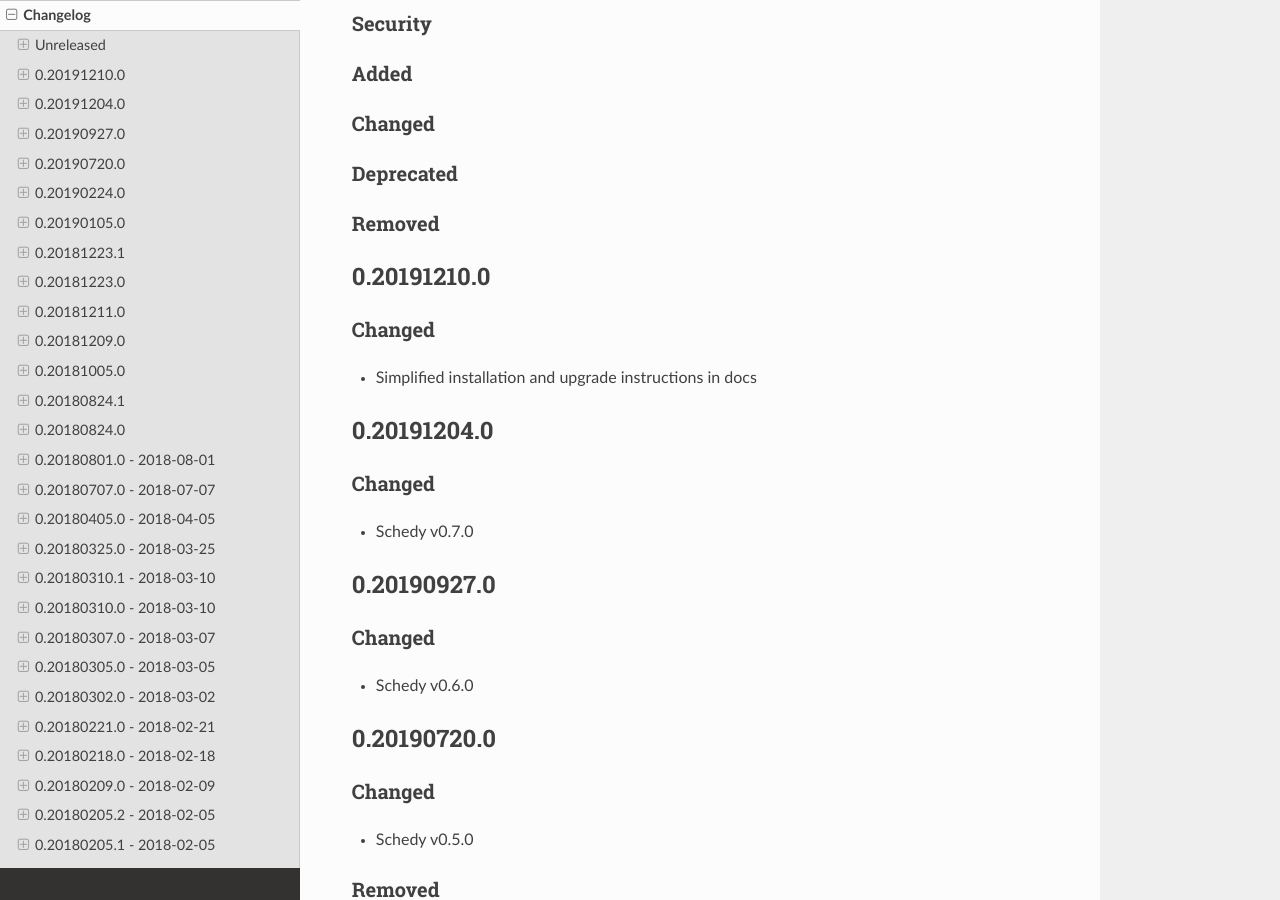
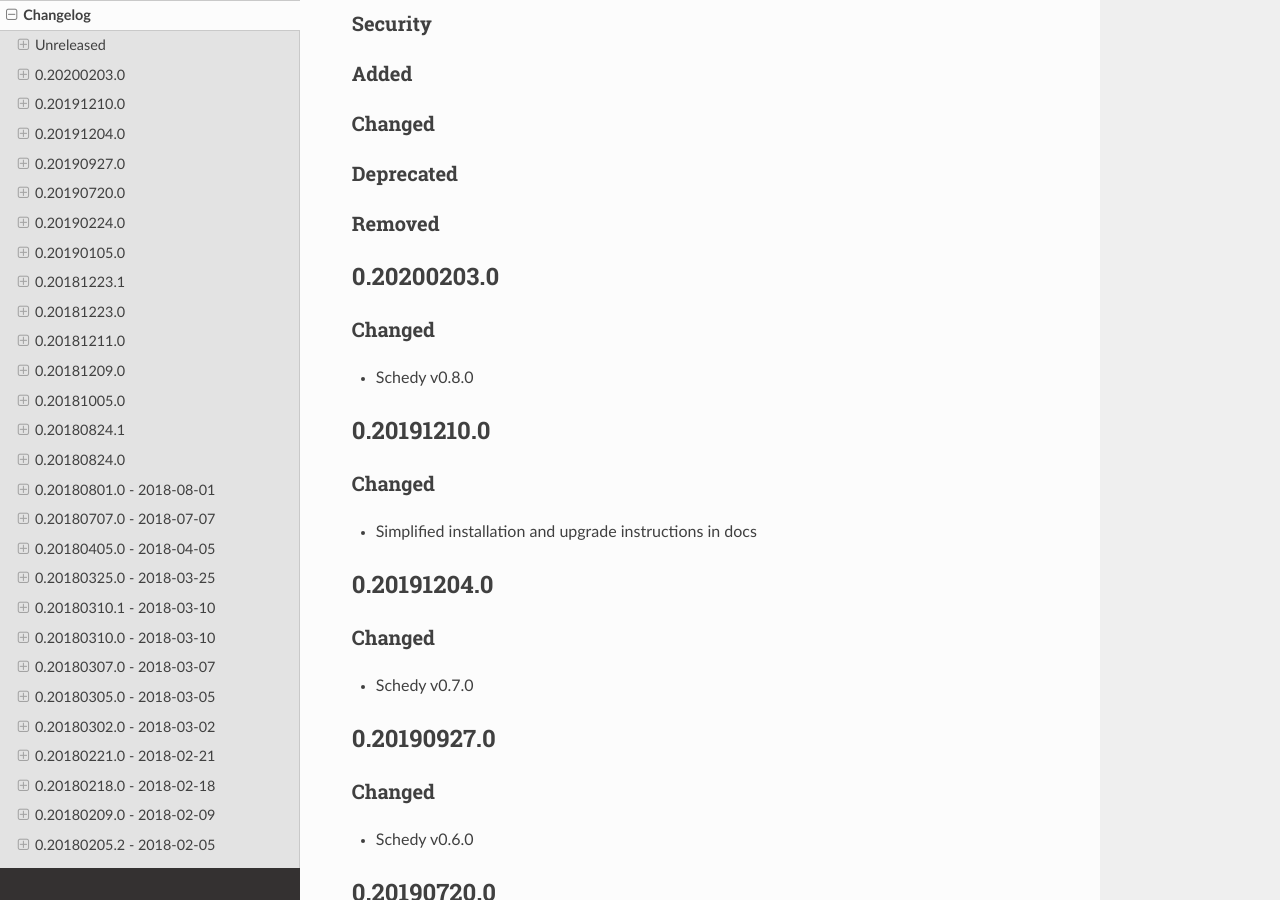
Before and after one commit to bob1de/hass-apps, a Sphinx documentation site: the page built from docs/CHANGELOG.md, in a window 1280 px wide and 900 px high, scrolled down 356 px. Built offline with Sphinx 7.4.7 and the Read the Docs theme 2.0.0, drawn with Linux system fonts in a browser that asks for light colours.

Commit message:
Release v0.20200203.0

```diff
--- a/docs/CHANGELOG.md
+++ b/docs/CHANGELOG.md
@@ -18,6 +18,12 @@ The format is based on [Keep a Changelog](http://keepachangelog.com/en/1.0.0/).
 ### Deprecated
 
 ### Removed
+
+
+## 0.20200203.0
+
+### Changed
+* Schedy v0.8.0
 
 
 ## 0.20191210.0
--- a/hass_apps/__init__.py
+++ b/hass_apps/__init__.py
@@ -3,4 +3,4 @@ The hass_apps package contains some useful apps for Home Assistant /
 AppDaemon.
 """
 
-__version__ = "0.20191210.0"
+__version__ = "0.20200203.0"
```
